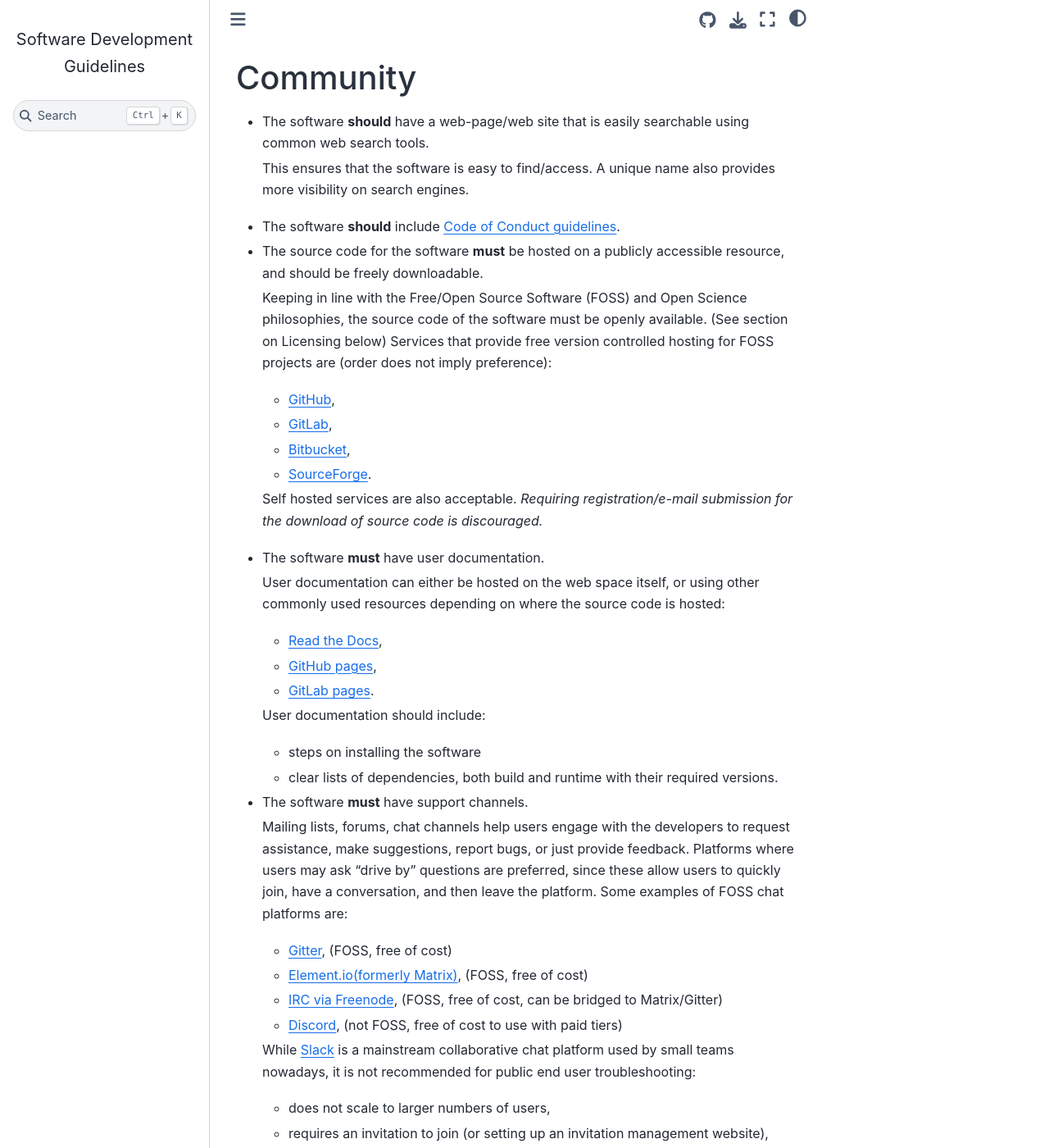
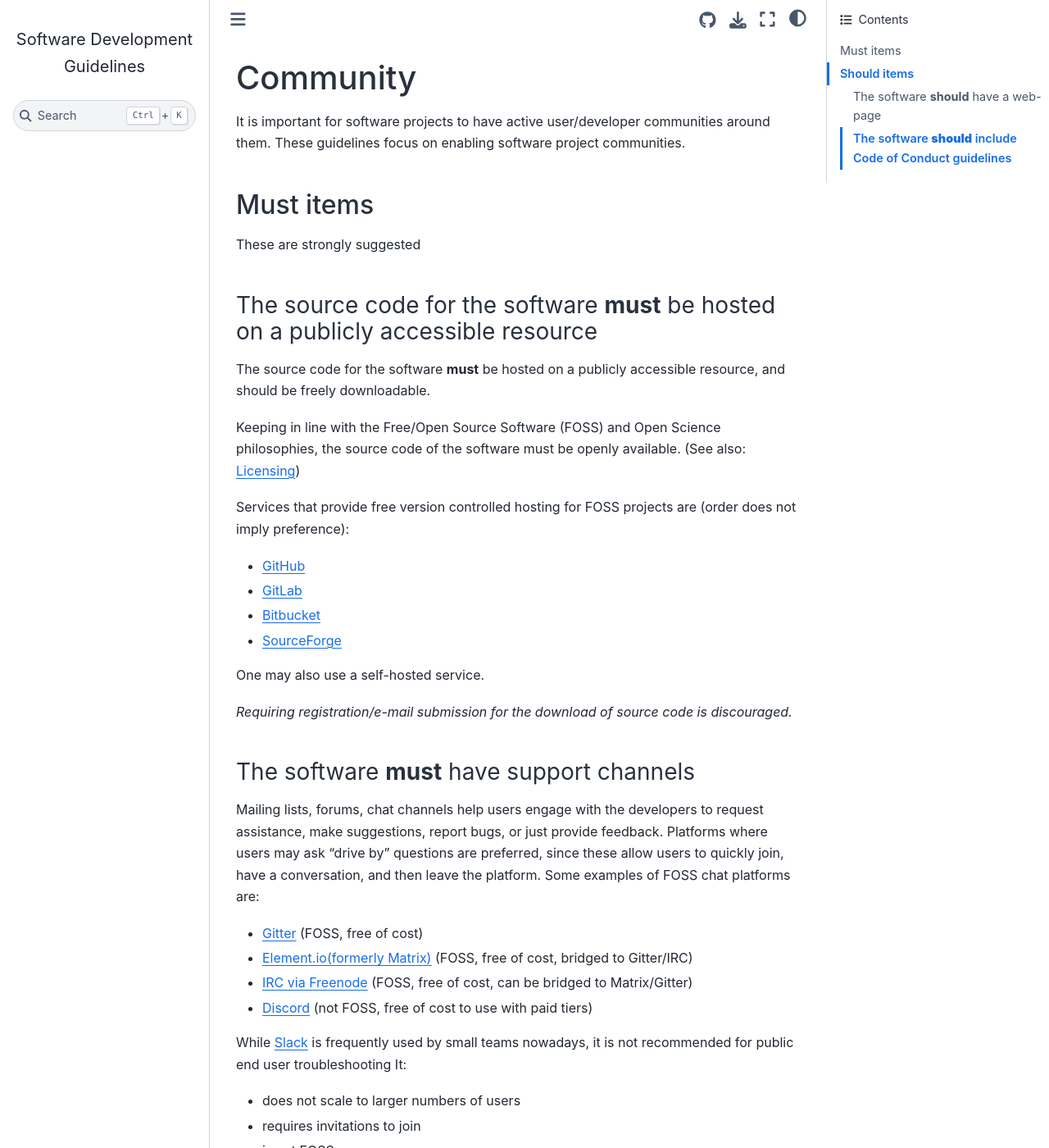
Before and after one commit to OCNS/CompNeuroCookBook, a Jupyter Book: the page built from source/General/community.md, in a window 1280 px wide and 1400 px high. Shown: the whole window at 82% size. Built offline with Jupyter Book 1.0.4 settings and Sphinx 7.4.7 and the Sphinx Book theme 1.1.4, drawn with Linux system fonts in a browser that asks for light colours; pages that are not in the unit, such as notebooks, are missing from menus; some of the changed text lies outside the part shown.

Commit message:
enh: add more bits to community guidelines

```diff
--- a/source/General/community.md
+++ b/source/General/community.md
@@ -1,70 +1,91 @@
 (general:community)=
 # Community
 
-- The software **should** have a web-page/web site that is easily searchable using common web search tools.
+It is important for software projects to have active user/developer communities around them.
+These guidelines focus on enabling software project communities.
 
-  This ensures that the software is easy to find/access.
-  A unique name also provides more visibility on search engines.
+(general:community:must)=
+## Must items
 
-- The software **should** include [Code of Conduct guidelines](https://www.cnsorg.org/code-of-conduct).
+These are strongly suggested
 
-- The source code for the software **must** be hosted on a publicly accessible resource, and should be freely downloadable.
+(general:community:must:1)=
+### The source code for the software **must** be hosted on a publicly accessible resource
 
-  Keeping in line with the Free/Open Source Software (FOSS) and Open Science philosophies, the source code of the software must be openly available.
-  (See section on Licensing below)
-  Services that provide free version controlled hosting for FOSS projects are (order does not imply preference):
+The source code for the software **must** be hosted on a publicly accessible resource, and should be freely downloadable.
 
-  - [GitHub](https://github.org),
-  - [GitLab](https://gitlab.com),
-  - [Bitbucket](https://bitbucket.org),
-  - [SourceForge](https://sourceforge.net).
+Keeping in line with the Free/Open Source Software (FOSS) and Open Science philosophies, the source code of the software must be openly available.
+(See also: {ref}`Licensing <general:licensing>`)
 
-  Self hosted services are also acceptable.
-  *Requiring registration/e-mail submission for the download of source code is discouraged.*
+Services that provide free version controlled hosting for FOSS projects are (order does not imply preference):
 
-- The software **must** have user documentation.
+- [GitHub](https://github.org)
+- [GitLab](https://gitlab.com)
+- [Bitbucket](https://bitbucket.org)
+- [SourceForge](https://sourceforge.net)
 
-  User documentation can either be hosted on the web space itself, or using other commonly used resources depending on where the source code is hosted:
+One may also use a self-hosted service.
 
-  - [Read the Docs](https://readthedocs.org/),
-  - [GitHub pages](https://pages.github.com/),
-  - [GitLab pages](https://about.gitlab.com/stages-devops-lifecycle/pages/).
+*Requiring registration/e-mail submission for the download of source code is discouraged.*
 
-  User documentation should include:
+(general:community:must:2)=
+### The software **must** have support channels
 
-  - steps on installing the software
-  - clear lists of dependencies, both build and runtime with their required versions.
+Mailing lists, forums, chat channels help users engage with the developers to request assistance, make suggestions, report bugs, or just provide feedback.
+Platforms where users may ask "drive by" questions are preferred, since these allow users to quickly join, have a conversation, and then leave the platform.
+Some examples of FOSS chat platforms are:
 
-- The software **must** have support channels.
+- [Gitter](https://gitter.im) (FOSS, free of cost)
+- [Element.io(formerly Matrix)](https://element.io/) (FOSS, free of cost, bridged to Gitter/IRC)
+- [IRC via Freenode](https://freenode.net/) (FOSS, free of cost, can be bridged to Matrix/Gitter)
+- [Discord](https://discord.com/) (not FOSS, free of cost to use with paid tiers)
 
-  Mailing lists, forums, chat channels help users engage with the developers to request assistance, make suggestions, report bugs, or just provide feedback.
-  Platforms where users may ask "drive by" questions are preferred, since these allow users to quickly join, have a conversation, and then leave the platform.
-  Some examples of FOSS chat platforms are:
+While [Slack](https://slack.com) is frequently used by small teams nowadays, it is not recommended for public end user troubleshooting
+It:
 
-  - [Gitter](https://gitter.im), (FOSS, free of cost)
-  - [Element.io(formerly Matrix)](https://element.io/), (FOSS, free of cost)
-  - [IRC via Freenode](https://freenode.net/), (FOSS, free of cost, can be bridged to Matrix/Gitter)
-  - [Discord](https://discord.com/), (not FOSS, free of cost to use with paid tiers)
+- does not scale to larger numbers of users
+- requires invitations to join
+- is not FOSS,
 
-  While [Slack](https://slack.com) is a mainstream collaborative chat platform used by small teams nowadays, it is not recommended for public end user troubleshooting:
+A FOSS alternative is [Mattermost](https://mattermost.com//) which can either be self-hosted and also provides paid hosting.
 
-  - does not scale to larger numbers of users,
-  - requires an invitation to join (or setting up an invitation management website),
-  - is not FOSS,
+Forums/mailing list platforms:
 
-  A FOSS alternative is [Mattermost](https://mattermost.com//) which is FOSS, can be self-hosted and also provides paid hosting.
+- [Discourse](https://discourse.org) (can be self hosted, paid hosting available)
+- [GNU Mailman](http://www.list.org/) (FOSS, commonly used, but generally requires hosting)
+- [Google Groups](https://groups.google.com/) (free of cost, but not FOSS)
 
-  Forums/mailing list platforms:
+(general:community:must:3)=
+### The software **must** have user documentation
 
-  - [Discourse](https://discourse.org), (can be self hosted, paid hosting available)
-  - [GNU Mailman](http://www.list.org/), (FOSS, commonly used, but generally requires hosting)
-  - [Google Groups](https://groups.google.com/), (free of cost, but not FOSS)
+User documentation can either be hosted on the web space itself, or using other commonly used resources depending on where the source code is hosted:
+
+- [Read the Docs](https://readthedocs.org/)
+- [GitHub pages](https://pages.github.com/)
+- [GitLab pages](https://about.gitlab.com/stages-devops-lifecycle/pages/)
+
 
 - The software **must** have developer documentation.
 
-  To ensure the simplest contribution path, developer documentation is necessary.
-  This includes:
+To ensure the simplest contribution path, developer documentation is necessary.
+This includes:
 
-  - Contribution guidelines,
-  - Code guidelines,
-  - Pull request requirements,
+- Contribution guidelines,
+- Code guidelines,
+- Pull request requirements,
+
+See also: {ref}`Documentation <general:documentation>`.
+
+(general:community:should)=
+## Should items
+
+(general:community:should:1)=
+### The software **should** have a web-page
+
+The software **should** have a web-page/web site that is easily searchable using common web search tools.
+
+This ensures that the software is easy to find/access.
+A unique name also provides more visibility on search engines.
+
+(general:community:should:2)=
+### The software **should** include [Code of Conduct guidelines](https://www.cnsorg.org/code-of-conduct)
--- a/source/_toc.yml
+++ b/source/_toc.yml
@@ -8,6 +8,7 @@
   chapters:
     - file: ./General/licensing
     - file: ./General/community
+    - file: ./General/documentation
 
 - part: Programming languages
   chapters:
```
Also changed, not shown: source/General/documentation.md (added, +2 -0 lines), source/General/licensing.md (+13 -11 lines).
